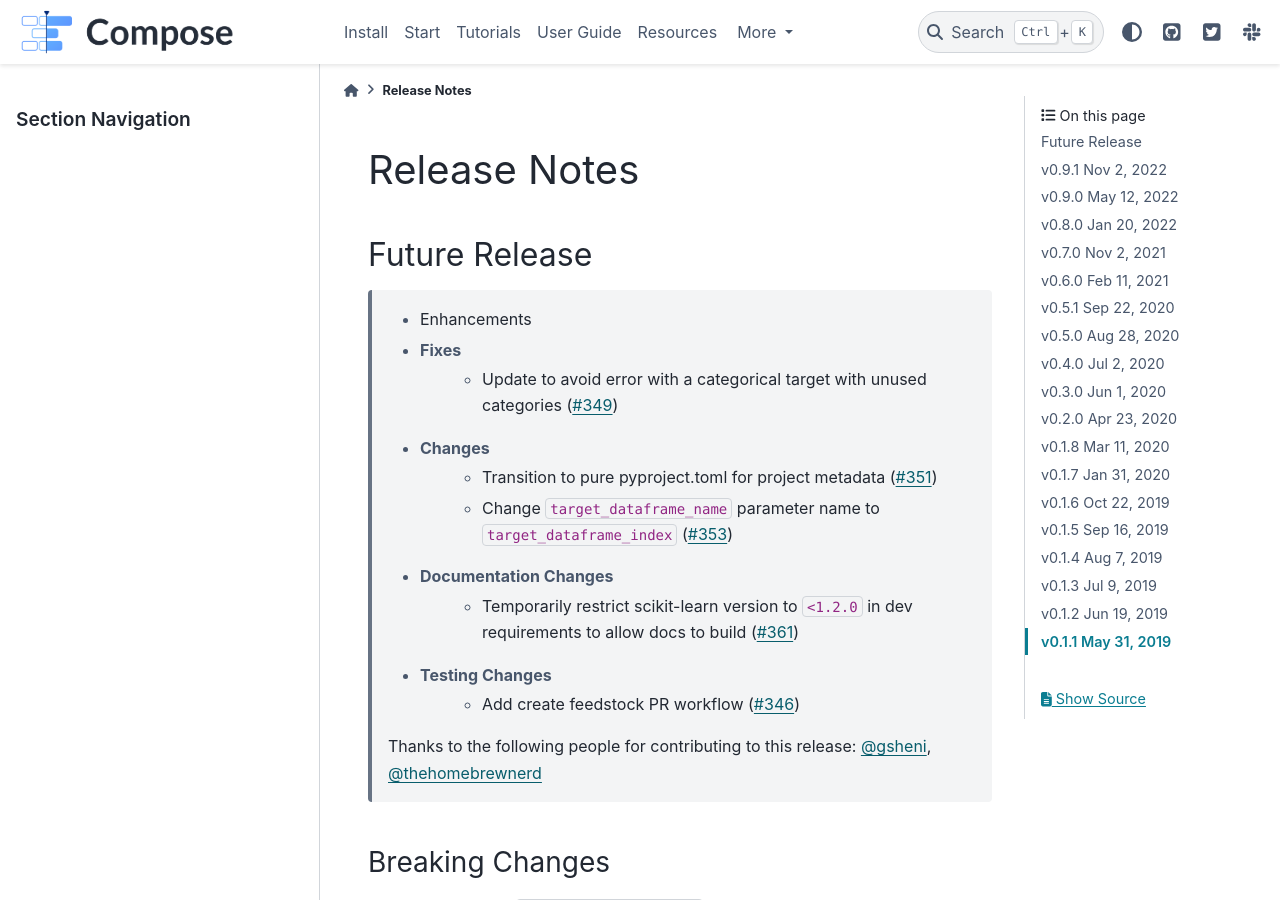
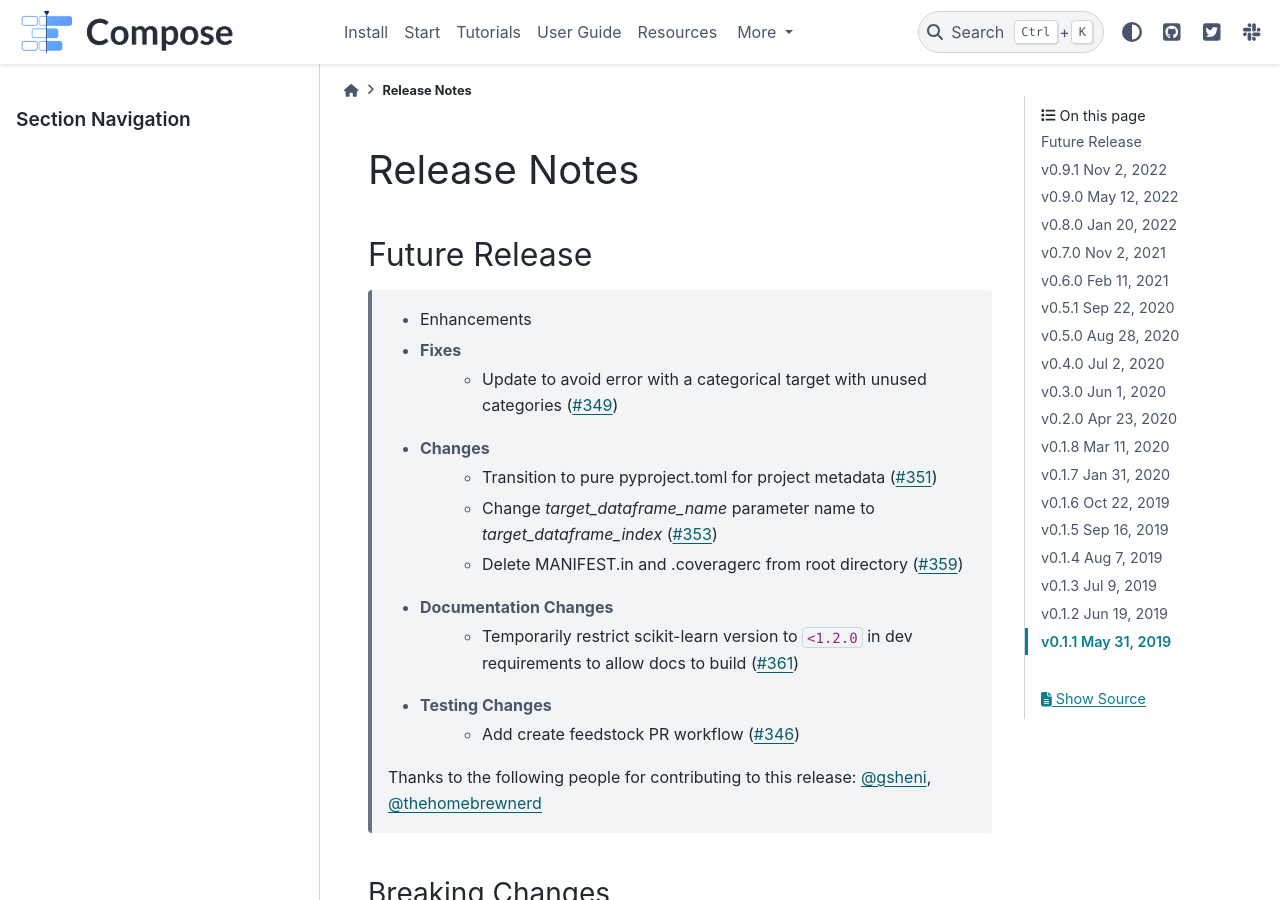
Before and after one commit to alteryx/compose, a Sphinx documentation site: the page built from docs/source/release_notes.rst, in a window 1280 px wide and 900 px high. Built offline with Sphinx 7.4.7 and the PyData theme 0.15.4, drawn with Linux system fonts in a browser that asks for light colours; comment, search, counter and statistics services are not loaded.

Commit message:
Delete MANIFEST.in and .coveragerc from root directory (#359)

```diff
--- a/docs/source/release_notes.rst
+++ b/docs/source/release_notes.rst
@@ -8,7 +8,8 @@ Future Release
         * Update to avoid error with a categorical target with unused categories (:pr:`349`)
     * Changes
         * Transition to pure pyproject.toml for project metadata (:pr:`351`)
-        * Change ``target_dataframe_name`` parameter name to ``target_dataframe_index`` (:pr:`353`)
+        * Change `target_dataframe_name` parameter name to `target_dataframe_index` (:pr:`353`)
+        * Delete MANIFEST.in and .coveragerc from root directory (:pr:`359`)
     * Documentation Changes
         * Temporarily restrict scikit-learn version to ``<1.2.0`` in dev requirements to allow docs to build (:pr:`361`)
     * Testing Changes
--- a/pyproject.toml
+++ b/pyproject.toml
@@ -94,6 +94,9 @@ namespaces = true
     "*.txt",
     "README.md",
 ]
+"composeml.demos" = [
+    "*.csv",
+]
 
 [tool.setuptools.exclude-package-data]
 "*" = [
@@ -104,7 +107,6 @@ namespaces = true
 
 [tool.setuptools.dynamic]
 version = {attr = "composeml.version.__version__"}
-
 
 [tool.pytest.ini_options]
 addopts = "--doctest-modules"
```
Also changed, not shown: 10 other files.
